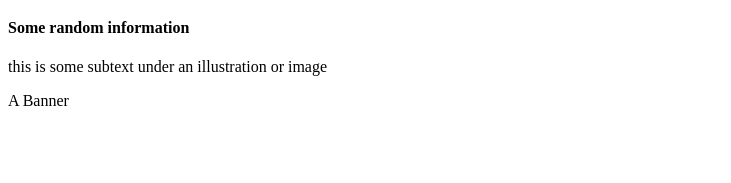
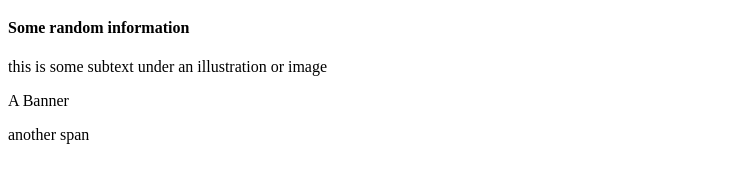
Before and after one commit to atlaryea/Landing-Page, a plain HTML site: page website/index.html in a window 1280 px wide. Shown: the part 231-414 px from the top of the page, without its empty margins (0-731 px from the left). Drawn offline with Linux system fonts and the light colour scheme.

Commit message:
Added a span tag  with a text in it

```diff
--- a/website/index.html
+++ b/website/index.html
@@ -35,6 +35,7 @@
     </section>
     <section class="banner">
         <p>A Banner</p>
+        <span>another span</span>
     </section>
 </body>
 </html>
```
